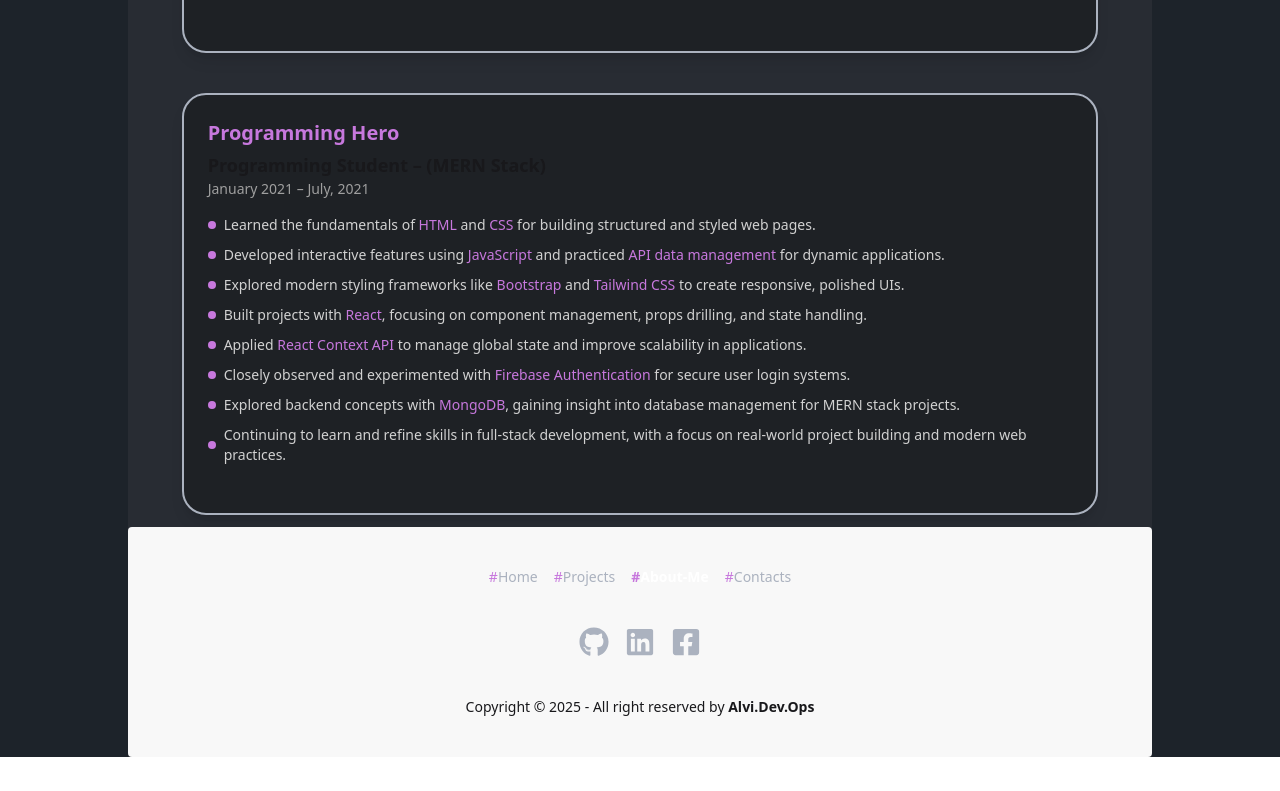
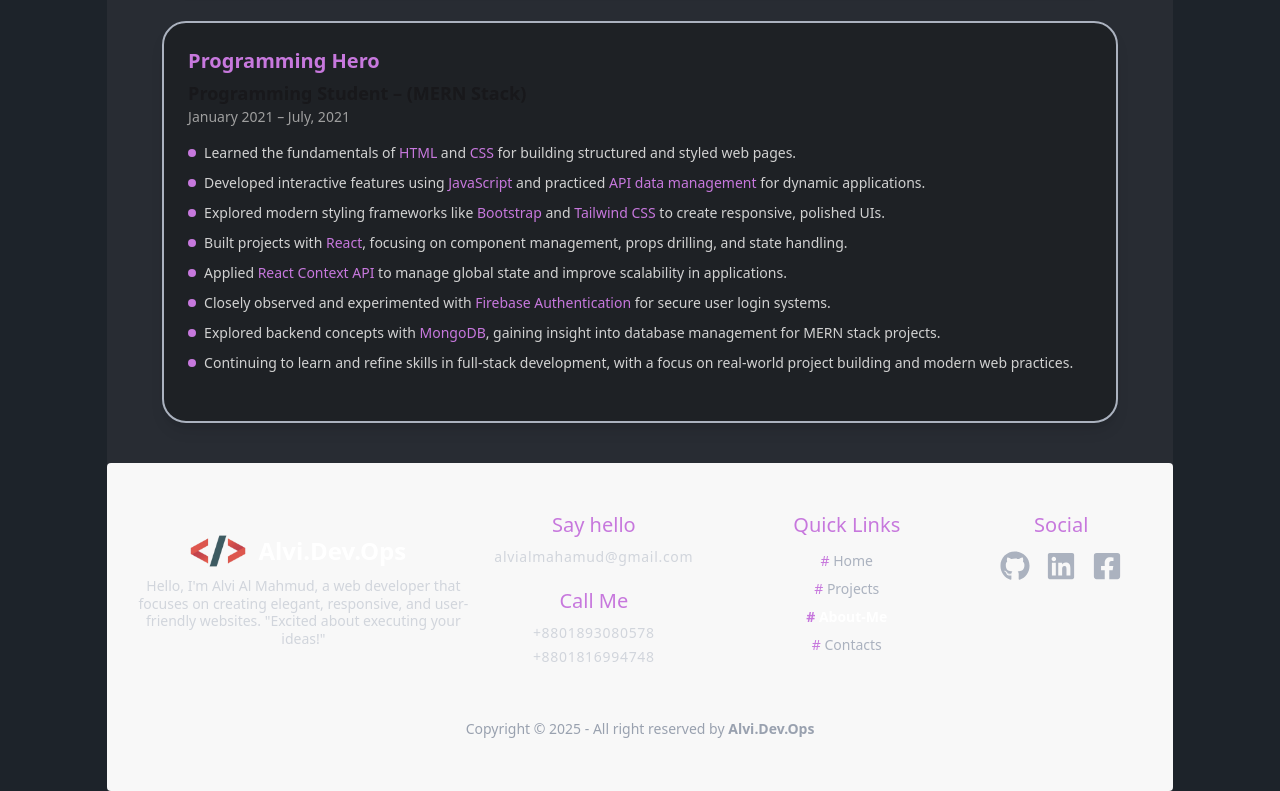
Before and after one commit to KINGALVI/KING-ALVI-portfolio, a React (Vite) app: page /About in a window 1280 px wide. Shown: the part 2939-3730 px from the top of the page. Before the commit the page ends 3696 px from the top, so only its background shows below. Built offline with nearby package versions, Linux system fonts and the light colour scheme.

Commit message:
edited some code

```diff
--- a/src/App.css
+++ b/src/App.css
@@ -24,6 +24,14 @@
 }
 
 .Dots-Image-1 {
+  position: relative;
+  width: 85px;
+  height: 85px;
+  right: 20%;
+  top: -100px;
+}
+
+.Outline-Style-Image {
   position: relative;
   width: 85px;
   height: 85px;
--- a/src/components/Footer/Footer.jsx
+++ b/src/components/Footer/Footer.jsx
@@ -1,27 +1,58 @@
 import { NavLink } from "react-router-dom";
 import { FaGithub, FaFacebookSquare, FaLinkedin } from "react-icons/fa";
+import MyLogo from "../../../public/Images/My-Portfolio-Logo.png";
 
 const Footer = () => {
 
     return (
         <>
-            <footer className="footer footer-horizontal footer-center bg-base-200 text-base-content rounded">
-                <nav className="grid grid-flow-col gap-4 mt-10">
-                    <NavLink to={"/"} className="text-[#ABB2BF]"><span className="text-[#C778DD]">#</span>Home</NavLink>
-                    <NavLink to={"/Projects"} className="text-[#ABB2BF]"><span className="text-[#C778DD]">#</span>Projects</NavLink>
-                    <NavLink to={"/About"} className="text-[#ABB2BF]"><span className="text-[#C778DD]">#</span>About-Me</NavLink>
-                    <NavLink to={"/Contacts"} className="text-[#ABB2BF]"><span className="text-[#C778DD]">#</span>Contacts</NavLink>
-                </nav>
-                <nav>
-                    <div className="grid grid-flow-col gap-4">
+            <footer className="footer footer-horizontal footer-center bg-base-200 text-base-content rounded pt-12  font-rajdhani">
+                <div className="grid grid-cols-1 lg:grid-cols-12 gap-8 w-11/12 mx-auto">
+                    <div className="lg:col-span-4">
+                        <div className="flex items-center ps-[50px] relative top-[-3px]">
+                            <img className="w-20 h-20 p-0 m-0" alt="Logo" src={MyLogo} />
+                            <span className="text-2xl font-bold text-white font-rajdhani leading-none">
+                                Alvi.Dev.Ops
+                            </span>
+                        </div>
+                        <p className="text-sm text-gray-300 leading-tight mt-0 relative top-[-17px] w-[350px]">
+                            Hello, I'm Alvi Al Mahmud, a web developer that focuses on creating elegant, responsive, and user-friendly websites. "Excited about executing your ideas!"
+                        </p>
+                    </div>
+                    <div className="lg:col-span-8 space-y-8">
+                        <div className="flex flex-col md:flex-row gap-8 lg:gap-[100px]">
+                            <div className="flex-1 space-y-1 text-gray-300">
+                                <h3 className="text-[#C778DD] text-xl font-medium mb-2">Say hello</h3>
+                                <p className="tracking-wider">alvialmahamud@gmail.com</p>
+                                <h3 className="pt-4 text-[#C778DD] text-xl font-medium mb-2">Call Me</h3>
+                                <p className="tracking-wider">+8801893080578</p>
+                                <p className="tracking-wider">+8801816994748</p>
+                            </div>
+                            <div className="flex-1 space-y-1 text-gray-300">
+                                <h3 className="text-[#C778DD] text-xl font-medium mb-3">Quick Links</h3>
+                                <ul className="space-y-2 font-rajdhani">
+                                    <li><NavLink to={"/"} className="text-[#ABB2BF]"><span className="text-[#C778DD]"># </span>Home</NavLink></li>
+                                    <li><NavLink to={"/AllProjects"} className="text-[#ABB2BF]"><span className="text-[#C778DD]"># </span>Projects</NavLink></li>
+                                    <li><NavLink to={"/About"} className="text-[#ABB2BF]"><span className="text-[#C778DD]"># </span>About-Me</NavLink></li>
+                                    <li><NavLink to={"/Contacts"} className="text-[#ABB2BF]"><span className="text-[#C778DD]"># </span>Contacts</NavLink></li>
+                                </ul>
+                            </div>
+                            <div className="flex-1 text-sm space-y-1 text-gray-300">
+                                <h3 className="text-[#C778DD] text-xl font-medium mb-3">Social</h3>
+                                <div className="grid grid-flow-col gap-4 justify-center">
                                     <a target="_blank" href="https://github.com/KINGALVI"><FaGithub className="w-[30px] h-[30px] text-[#ABB2BF] Logo" /></a>
                                     <a target="_blank" href="https://www.linkedin.com/in/alvi-al-mahamud-565a07398/"><FaLinkedin className="w-[30px] h-[30px] text-[#ABB2BF] Logo" /></a>
                                     <a target="_blank" href="https://www.facebook.com/alvi.al.mahamud/"><FaFacebookSquare className="w-[30px] h-[30px] text-[#ABB2BF] Logo" /></a>
                                 </div>
-                </nav>
+                            </div>
+                        </div>
+                    </div>
+                </div>
+                <div className="flex justify-center items-center text-sm text-gray-400 py-3">
                     <aside className="mb-10">
                         <p>Copyright © {new Date().getFullYear()} - All right reserved by <b>Alvi.Dev.Ops</b></p>
                     </aside>
+                </div>
             </footer>
         </>
     );
--- a/src/components/Main-Section/About/About.jsx
+++ b/src/components/Main-Section/About/About.jsx
@@ -16,7 +16,7 @@
 
     return (
         <>
-            <section className="lg:m-5 m-2">
+            <section className="lg:m-5 m-2 mt-7">
                 <div className="flex items-center gap-3">
                     <h1 className="md:text-4xl text-3xl">
                         <span className="text-[#C778DD]">#</span>About Me
--- a/src/components/Main-Section/About/Experience/Experience.jsx
+++ b/src/components/Main-Section/About/Experience/Experience.jsx
@@ -14,7 +14,7 @@
 
     return (
         <>
-            <section className="m-3">
+            <section className="m-3 mb-10">
 
                 <div className="text-center mb-12">
                     <div className="flex items-center gap-3 mb-3">
--- a/src/components/Main-Section/Contacts/Contacts.jsx
+++ b/src/components/Main-Section/Contacts/Contacts.jsx
@@ -7,6 +7,7 @@
 
     return (
         <>
+            <section className="mb-10 mt-10 ms-3">
                 <div className="flex items-center gap-3">
                     <h1 className="md:text-4xl text-3xl">
                         <span className="text-[#C778DD]">#</span>Contacts
@@ -97,6 +98,7 @@
                         <button type="submit" className="mt-4 flex items-center justify-center form-button text-gray-400 transition duration-300 hover:text-white font-bold px-6 py-2 rounded-full font-rajdhani">Send Message</button>
                     </form>
                 </div >
+            </section>
         </>
     );
 };
--- a/src/components/Main-Section/Home/Home.jsx
+++ b/src/components/Main-Section/Home/Home.jsx
@@ -55,7 +55,7 @@
                         <img
                             src={MyPhoto_1}
                             alt="My Photo"
-                            className="Background-Image-1 lg:w-[457px] lg:h-[400px] w-[350px] h-[450px] ml-[75px] md:ml-[30px] block"
+                            className="Background-Image-1 lg:w-[400px] lg:h-[400px] w-[350px] h-[450px] ml-[75px] md:ml-[30px] block"
                         />
                         <img className="Dots-Image-1" src={Dots} alt="" />
                     </figure>
@@ -89,7 +89,7 @@
                 <div className="lg:flex lg:justify-between grid items-start">
                     <div className="flex items-center gap-3">
                         <h1 className="text-4xl">
-                            <span className="text-[#C778DD]">#</span>Projects
+                            <span className="text-[#C778DD] ms-4">#</span>Projects
                         </h1>
                         <div>
                             <div className="h-0.5 border mt-2.5 border-[#C778DD] md:w-[510px] w-[180px]"></div>
@@ -97,7 +97,7 @@
                     </div>
                     <Link
                         to={"/AllProjects"}
-                        className="text-[#ABB2BF] flex items-center justify-start gap-1.5 projects-btn mt-2.5"
+                        className="text-[#ABB2BF] flex items-center justify-start gap-1.5 projects-btn mt-2.5 lg:ms-0 ms-4"
                     >
                         View All
                         <span>
@@ -212,11 +212,11 @@
 
             </section>
 
-            <section className="mb-20">
+            <section className="mb-10">
                 <About />
             </section>
 
-            <section className="mb-20">
+            <section className="mb-10 mt-10">
                 <Contacts />
             </section>
 
--- a/src/components/Main-Section/MainSection.jsx
+++ b/src/components/Main-Section/MainSection.jsx
@@ -11,7 +11,7 @@
 
       <Left_Side_Design />
 
-      <section className="md:w-[2000px] bg-[#282C33]">
+      <section className="md:w-[2500px] bg-[#282C33]">
 
         <Header />
 
--- a/src/components/Main-Section/Projects/AllProjects.jsx
+++ b/src/components/Main-Section/Projects/AllProjects.jsx
@@ -10,7 +10,7 @@
 
   return (
     <>
-      <div className="flex justify-between mb-7 mt-7 p-4">
+      <div className="flex justify-between mb-7 mt-3 p-4">
         <div className="flex items-center gap-3">
           <h1 className="text-4xl">
             <span className="text-[#C778DD]">#</span>Projects
```
Lines whose indentation alone changed are shown as unchanged.
